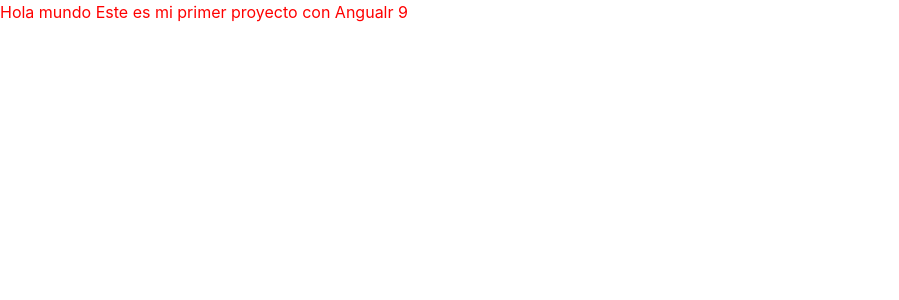
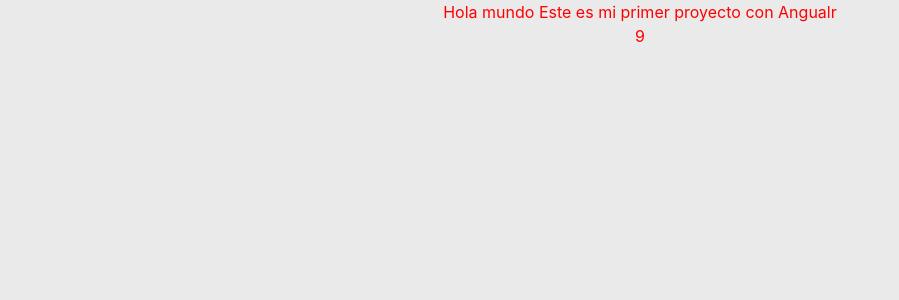
Before and after one commit to PacoCruz1/AppClima, an Angular app: page / in a window 1280 px wide. Shown: the top 300 px of the page, without its empty margins (0-899 px from the left). Built offline with nearby package versions, Linux system fonts and the light colour scheme.

Commit message:
01-10-2020 -- 18:21

```diff
--- /dev/null
+++ b/src/app/CSS/Reset.css
@@ -0,0 +1,55 @@
+/*
+    RESERT
+*/
+html, body, div, span, applet, object, iframe,h1, h2, h3, h4, h5, h6, p, blockquote, pre,
+a, abbr, acronym, address, big, cite, code,del, dfn, em, img, ins, kbd, q, s, samp,
+small, strike, strong, sub, sup, tt, var,b, u, i, center,
+dl, dt, dd, ol, ul, li,fieldset, form, label, legend,
+table, caption, tbody, tfoot, thead, tr, th, td,article, aside, canvas, details, embed,
+figure, figcaption, footer, header, hgroup,menu, nav, output, ruby, section, summary,
+time, mark, audio, video
+{
+    margin: 0;
+    padding: 0;
+    border: 0;
+    font: inherit;
+    font-size: 100%;
+    vertical-align: baseline;
+}
+
+html {
+    line-height: 1;
+}
+
+ol, ul {
+    list-style: none;
+}
+
+table {
+    border-collapse: collapse;
+    border-spacing: 0;
+}
+
+caption, th, td {
+    text-align: left;
+    font-weight: normal;
+    vertical-align: middle;
+}
+
+q, blockquote {
+    quotes: none;
+}
+
+    q:before, q:after, blockquote:before, blockquote:after {
+        content: "";
+        content: none;
+    }
+
+a img {
+    border: none;
+}
+
+article, aside, details, figcaption, figure, footer, header, hgroup, main, menu, nav, section, summary
+{
+    display: block;
+}
--- /dev/null
+++ b/src/app/_Colors.scss
@@ -0,0 +1,5 @@
+$dark : #252a34;
+$accent : #ff2e63;
+$light : #eaeaea;
+$main : #e8d9d5;
+$button: green;
--- a/src/app/app.component.html
+++ b/src/app/app.component.html
@@ -1,4 +1,9 @@
 
-<div>Hola mundo Este es mi primer proyecto con Angualr 9</div>
+<div class="row">
+    <div class="col-md-4"></div>
+    <div class="col-md-4 text-center">Hola mundo Este es mi primer proyecto con Angualr 9</div>
+    <div class="col-md-4"></div>
+</div>
+
 
 <router-outlet></router-outlet>
--- a/src/environments/environment.prod.ts
+++ b/src/environments/environment.prod.ts
@@ -1,3 +1,5 @@
+import { truncateSync } from 'fs';
+
 export const environment = {
-  production: true
+  production: truncateSync
 };
--- a/src/environments/environment.ts
+++ b/src/environments/environment.ts
@@ -3,7 +3,8 @@
 // The list of file replacements can be found in `angular.json`.
 
 export const environment = {
-  production: false
+  production: false,
+  key: 'daadf287284df9b0e9ea8f483cd38896'
 };
 
 /*
--- a/src/index.html
+++ b/src/index.html
@@ -16,6 +16,7 @@
 
     <link rel="icon" type="image/x-icon" href="favicon.ico">
 
+    <link rel="stylesheet" type="text/scss" href="CSS/Reset.css" />
     <link rel="stylesheet" type="text/scss" href="CSS/styles.css" />
 
     <!-- <script type ="text/javascript" src=""></script> -->
--- a/src/styles.scss
+++ b/src/styles.scss
@@ -1,8 +1,11 @@
 /* You can add global styles to this file, and also import other style files */
 @import "../node_modules/bootstrap/scss/bootstrap.scss";
+@import "./app/Colors";
 
 body
 {
     width: 100vw;
     height: 100vh;
+    background-color: $light;
+    color: $dark;
 }
```
Also changed, not shown: src/app/CSS/styles.css, 1 other file (tests, documents, lock files or other folders).
